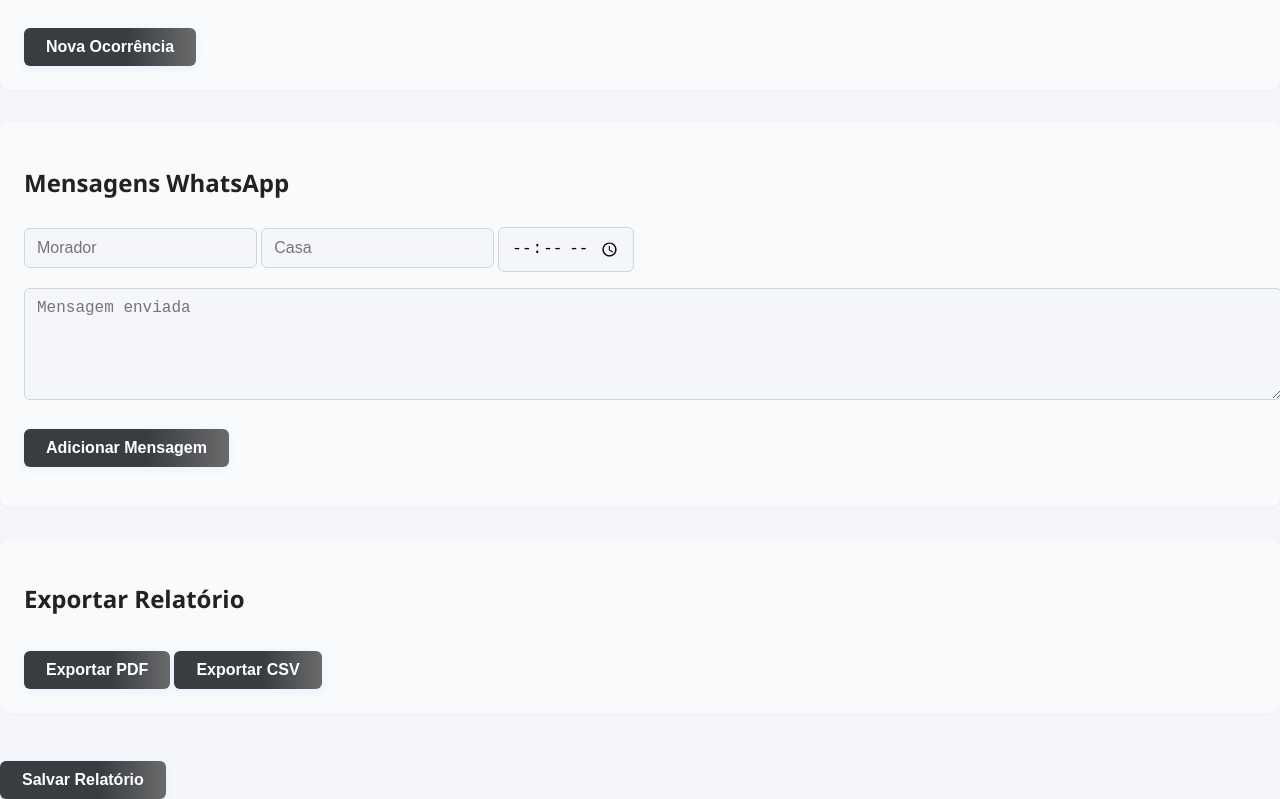
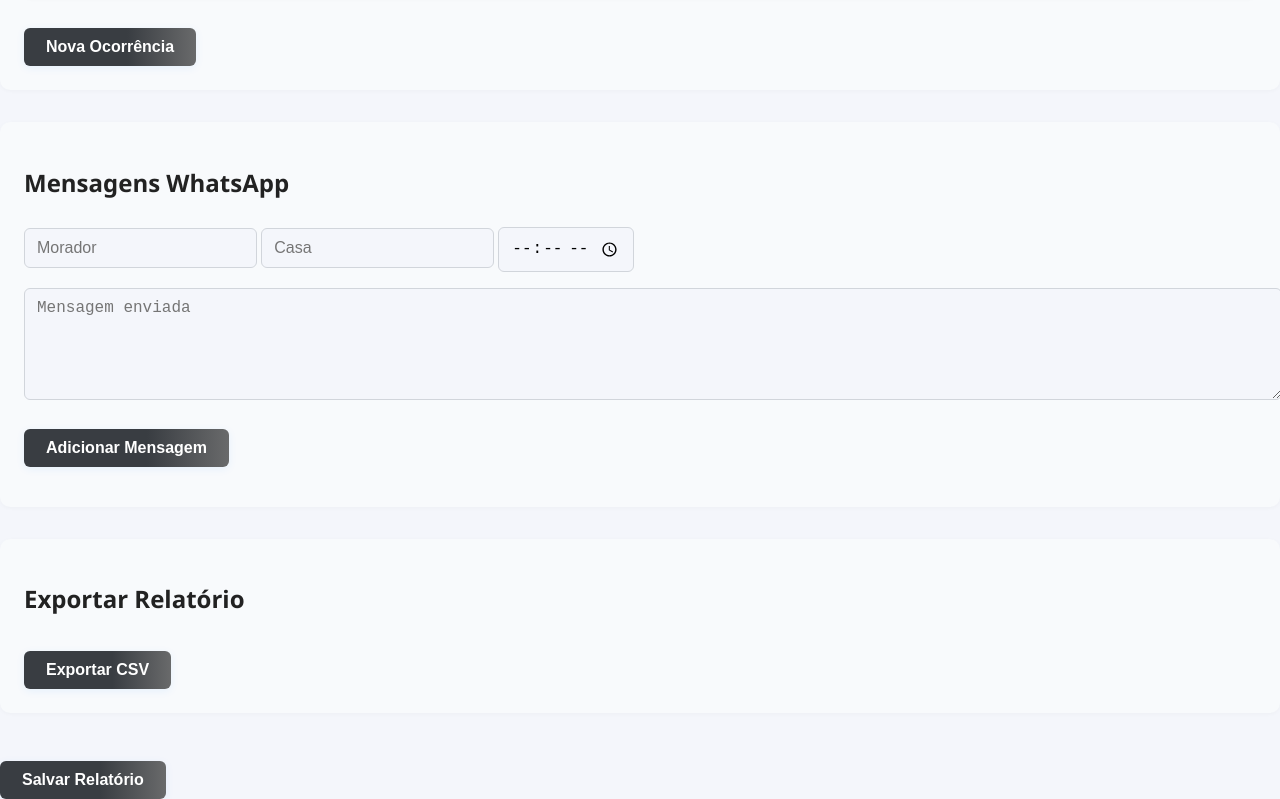
Before and after one commit to elizianeandreia/relatorio_turno, a plain HTML site: page index.html in a window 1280 px wide. Shown: the part 2020-2819 px from the top of the page. Drawn offline with nearby package versions, Linux system fonts and the light colour scheme.

Commit message:
removendo exportar

```diff
--- a/index.html
+++ b/index.html
@@ -89,7 +89,7 @@
 
 <div class="section">
     <h2>Exportar Relatório</h2>
-    <button type="button" id="exportPDF">Exportar PDF</button>
+
     <button type="button" id="exportCSV">Exportar CSV</button>
 </div>
 
```
